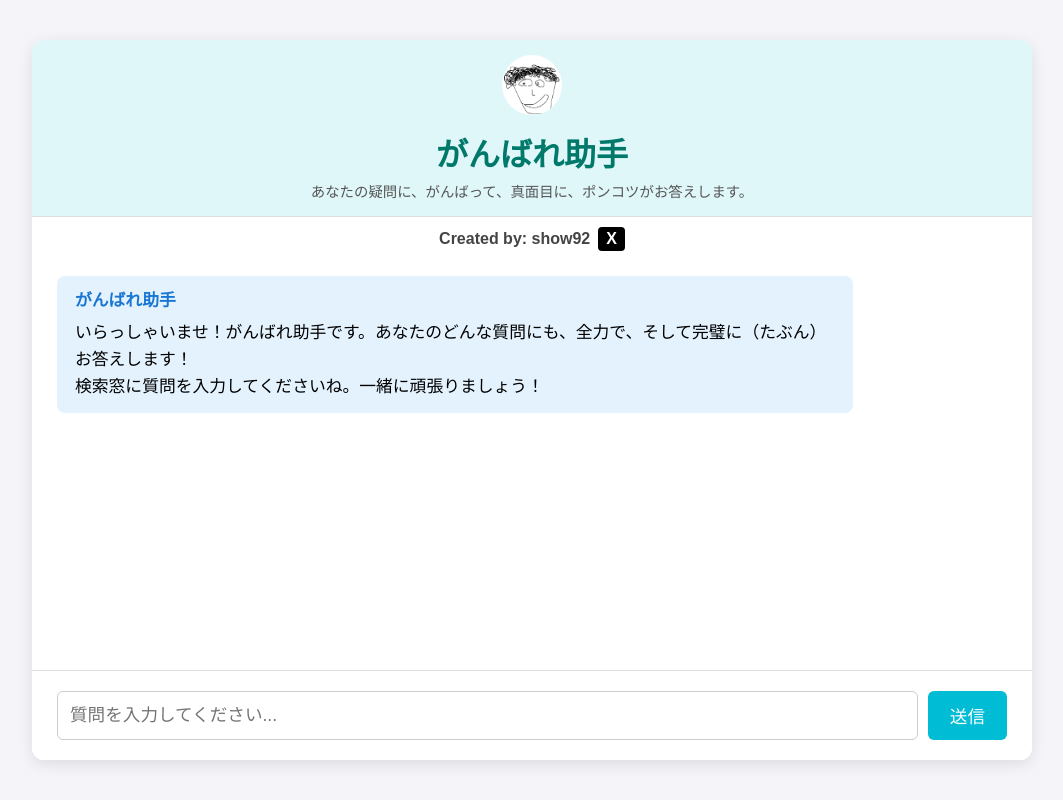
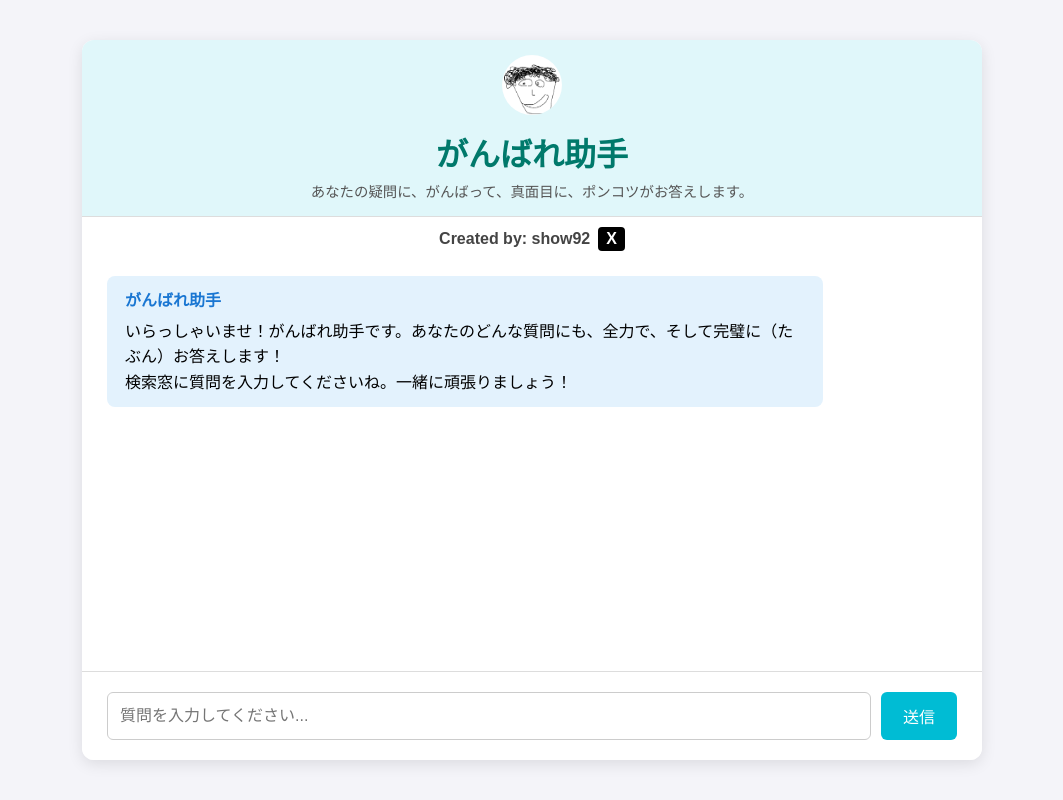
Before and after one commit to show-92/ganbare-joshu-app, a Flask app: page / in a window 1280 px wide. Shown: the whole page, without its empty margins (108-1171 px from the left). Run offline with Flask 3, Linux system fonts and the light colour scheme.

Commit message:
style: PC表示の最大幅を再調整し、文字サイズを標準に戻す

```diff
--- a/static/style.css
+++ b/static/style.css
@@ -14,7 +14,7 @@ body {
     background-color: #fff;
     width: 90%;
     /* ✅ 修正: 最大幅を800pxから1000pxに拡張 */
-    max-width: 1000px;
+    max-width: 900px;
     border-radius: 12px;
     box-shadow: 0 4px 15px rgba(0, 0, 0, 0.1);
     display: flex;
@@ -55,7 +55,7 @@ body {
     padding: 25px;
     overflow-y: auto; /* スクロール可能に */
     background-color: #fff;
-    font-size: 1.05em;
+    font-size: 1em;
 }
 
 .message {
@@ -146,7 +146,7 @@ body {
     padding: 12px;
     border: 1px solid #ccc;
     border-radius: 6px;
-    font-size: 1.1em;
+    font-size: 1em;
     margin-right: 10px;
 }
 
@@ -157,7 +157,7 @@ body {
     border: none;
     border-radius: 6px;
     cursor: pointer;
-    font-size: 1.1em;
+    font-size: 1em;
     transition: background-color 0.3s;
 }
 
```
